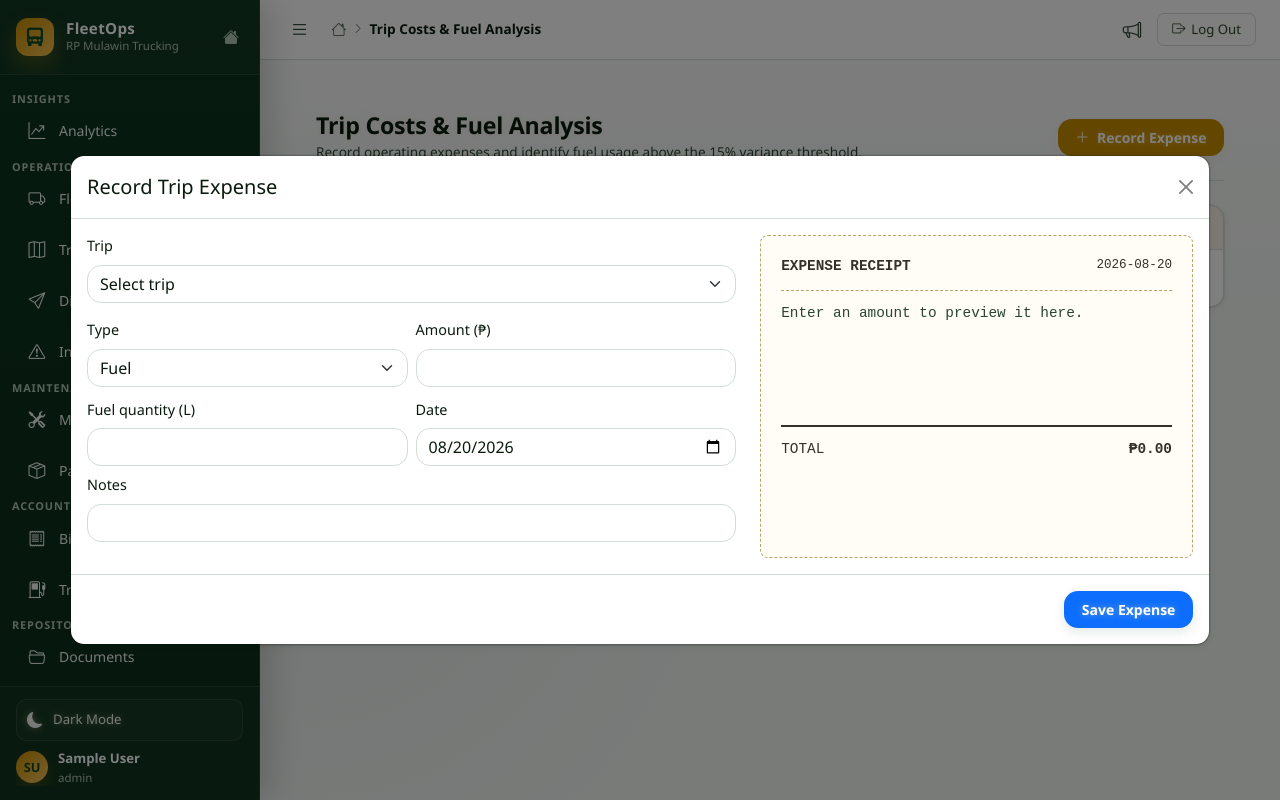
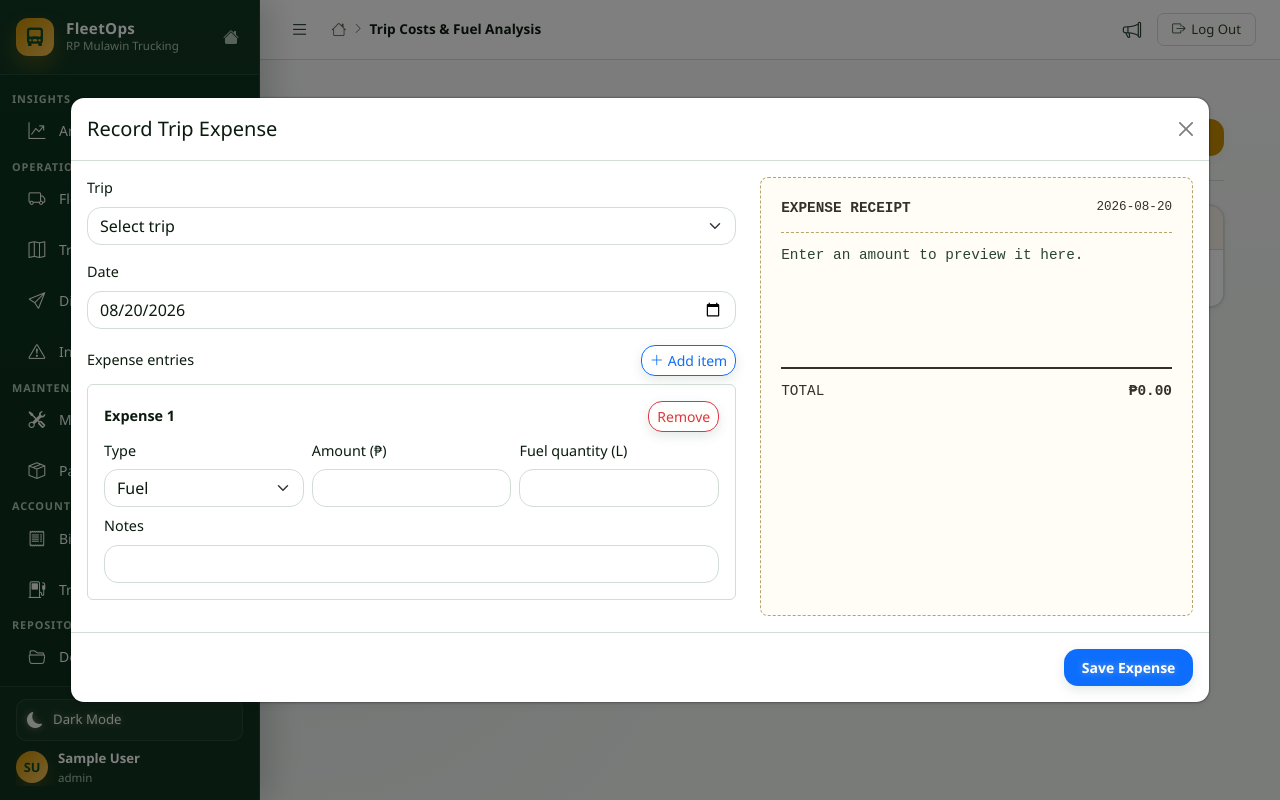
Before and after one commit to space-boy09195/mulawin_fleetops, a PHP site: page /pages/trip_costs.php in a window 1280 px wide, after a click on "Record Expense". Run offline with PHP 8.4, Linux system fonts and the light colour scheme; the visitor is signed in with stand-in values (Sample User, id 1); tables that the repository leaves empty or names only in its code hold one stand-in row (values such as "Sample post").

Commit message:
Added: A "+" button on the trip costs, so tha user can add multiple expenses not just one like before.

```diff
--- a/pages/trip_costs.php
+++ b/pages/trip_costs.php
@@ -133,14 +133,16 @@ function expectedFuel(array $row): float {
       <div class="modal-header"><h5 class="modal-title" id="expenseModalTitle">Record Trip Expense</h5><button type="button" class="btn-close" data-bs-dismiss="modal"></button></div>
       <div class="modal-body expense-receipt-layout">
         <div class="expense-entry-panel">
-        <input type="hidden" name="action" value="create_expense">
-        <input type="hidden" name="expense_id" value="">
-        <div class="mb-3"><label class="form-label">Trip</label><select name="trip_id" class="form-select" required><option value="">Select trip</option><?php foreach ($trips as $trip): ?><option value="<?= $trip['trip_id'] ?>"><?= htmlspecialchars($trip['trip_number'] . ' — ' . $trip['plate_number']) ?></option><?php endforeach; ?></select></div>
-        <div class="row g-2"><div class="col-md-6"><label class="form-label">Type</label><select name="expense_type" id="expenseType" class="form-select" required><option>Fuel</option><option>Toll</option><option>Driver Allowance</option><option>Other</option></select></div><div class="col-md-6"><label class="form-label">Amount (₱)</label><input name="amount" id="expenseAmount" type="number" min="0.01" step="0.01" class="form-control" required></div></div>
-        <div id="otherDescriptionWrap" class="mt-2 d-none"><label class="form-label">What is it?</label><input name="other_description" id="otherDescription" class="form-control" maxlength="255" placeholder="Describe this expense"></div>
-        <div class="row g-2 mt-1"><div class="col-md-6"><label class="form-label">Fuel quantity (L)</label><input name="quantity" id="expenseQuantity" type="number" min="0.01" step="0.01" class="form-control"></div><div class="col-md-6"><label class="form-label">Date</label><input name="expense_date" id="expenseDate" type="date" value="<?= date('Y-m-d') ?>" min="<?= date('Y-m-d') ?>" class="form-control" required></div></div>
-        <div class="mt-2"><label class="form-label">Notes</label><input name="notes" class="form-control" maxlength="255"></div>
-        <div id="expenseMessage" class="mt-3"></div>
+          <input type="hidden" name="action" value="create_expense">
+          <input type="hidden" name="expense_id" value="">
+          <div class="mb-3"><label class="form-label">Trip</label><select name="trip_id" class="form-select" required><option value="">Select trip</option><?php foreach ($trips as $trip): ?><option value="<?= $trip['trip_id'] ?>"><?= htmlspecialchars($trip['trip_number'] . ' — ' . $trip['plate_number']) ?></option><?php endforeach; ?></select></div>
+          <div class="row g-2 mb-3"><div class="col-md-12"><label class="form-label">Date</label><input name="expense_date" id="expenseDate" type="date" value="<?= date('Y-m-d') ?>" min="<?= date('Y-m-d') ?>" class="form-control" required></div></div>
+          <div class="d-flex justify-content-between align-items-center mb-2">
+            <label class="form-label mb-0">Expense entries</label>
+            <button type="button" id="addExpenseRow" class="btn btn-sm btn-outline-primary"><i class="bi bi-plus-lg me-1"></i>Add item</button>
+          </div>
+          <div id="expenseRows" class="d-grid gap-3"></div>
+          <div id="expenseMessage" class="mt-3"></div>
         </div>
         <aside class="expense-receipt" aria-label="Expense receipt preview">
           <div class="receipt-heading"><span>EXPENSE RECEIPT</span><small id="receiptDate"><?= date('Y-m-d') ?></small></div>
@@ -154,27 +156,131 @@ function expectedFuel(array $row): float {
 </div>
 <script>
 const expenseForm = document.getElementById('expenseForm');
-const expenseType = document.getElementById('expenseType');
-const expenseAmount = document.getElementById('expenseAmount');
+const expenseRows = document.getElementById('expenseRows');
 const expenseDate = document.getElementById('expenseDate');
-const otherWrap = document.getElementById('otherDescriptionWrap');
 const receiptItems = document.getElementById('receiptItems');
 const receiptTotal = document.getElementById('receiptTotal');
+const addExpenseRowButton = document.getElementById('addExpenseRow');
 const escapeHtml = (value) => String(value ?? '').replace(/[&<>"']/g, (char) => ({'&': '&amp;', '<': '&lt;', '>': '&gt;', '"': '&quot;', "'": '&#039;'}[char]));
+
+function buildExpenseRow(index) {
+  const row = document.createElement('div');
+  row.className = 'expense-item border rounded p-3';
+  row.dataset.index = String(index);
+  row.innerHTML = `
+    <div class="d-flex justify-content-between align-items-center mb-2">
+      <span class="fw-semibold">Expense <span class="expense-row-number">${index + 1}</span></span>
+      <button type="button" class="btn btn-sm btn-outline-danger remove-expense-row">Remove</button>
+    </div>
+    <div class="row g-2">
+      <div class="col-md-4"><label class="form-label">Type</label><select name="expenses[${index}][expense_type]" class="form-select expense-item-type" required><option>Fuel</option><option>Toll</option><option>Driver Allowance</option><option>Other</option></select></div>
+      <div class="col-md-4"><label class="form-label">Amount (₱)</label><input name="expenses[${index}][amount]" type="number" min="0.01" step="0.01" class="form-control expense-item-amount" required></div>
+      <div class="col-md-4 expense-item-quantity-wrap"><label class="form-label">Fuel quantity (L)</label><input name="expenses[${index}][quantity]" type="number" min="0.01" step="0.01" class="form-control expense-item-quantity"></div>
+    </div>
+    <div class="expense-item-other-wrap mt-2 d-none"><label class="form-label">What is it?</label><input name="expenses[${index}][other_description]" class="form-control expense-item-other-description" maxlength="255" placeholder="Describe this expense"></div>
+    <div class="mt-2"><label class="form-label">Notes</label><input name="expenses[${index}][notes]" class="form-control expense-item-notes" maxlength="255"></div>
+  `;
+
+  const typeSelect = row.querySelector('.expense-item-type');
+  const quantityWrap = row.querySelector('.expense-item-quantity-wrap');
+  const otherWrap = row.querySelector('.expense-item-other-wrap');
+  const otherDescription = row.querySelector('.expense-item-other-description');
+  const amountInput = row.querySelector('.expense-item-amount');
+  const removeButton = row.querySelector('.remove-expense-row');
+
+  const syncTypeFields = () => {
+    const isOther = typeSelect.value === 'Other';
+    const isFuel = typeSelect.value === 'Fuel';
+    otherWrap.classList.toggle('d-none', !isOther);
+    quantityWrap.classList.toggle('d-none', !isFuel);
+    if (!isFuel) row.querySelector('.expense-item-quantity').value = '';
+    if (!isOther) otherDescription.value = '';
+  };
+
+  typeSelect.addEventListener('change', syncTypeFields);
+  amountInput.addEventListener('input', updateReceipt);
+  [otherDescription, expenseDate].forEach((el) => el && el.addEventListener('input', updateReceipt));
+  removeButton.addEventListener('click', () => {
+    if (document.querySelectorAll('.expense-item').length > 1) {
+      row.remove();
+      updateExpenseRowNumbers();
+      updateReceipt();
+    }
+  });
+
+  syncTypeFields();
+  return row;
+}
+
+function updateExpenseRowNumbers() {
+  document.querySelectorAll('.expense-item').forEach((row, index) => {
+    row.querySelector('.expense-row-number').textContent = index + 1;
+    const typeSelect = row.querySelector('.expense-item-type');
+    const amountInput = row.querySelector('.expense-item-amount');
+    const quantityInput = row.querySelector('.expense-item-quantity');
+    const otherInput = row.querySelector('.expense-item-other-description');
+    const notesInput = row.querySelector('.expense-item-notes');
+    if (typeSelect) typeSelect.name = `expenses[${index}][expense_type]`;
+    if (amountInput) amountInput.name = `expenses[${index}][amount]`;
+    if (quantityInput) quantityInput.name = `expenses[${index}][quantity]`;
+    if (otherInput) otherInput.name = `expenses[${index}][other_description]`;
+    if (notesInput) notesInput.name = `expenses[${index}][notes]`;
+  });
+}
+
+function addExpenseRow() {
+  const index = document.querySelectorAll('.expense-item').length;
+  expenseRows.appendChild(buildExpenseRow(index));
+  updateExpenseRowNumbers();
+  updateReceipt();
+}
+
 function updateReceipt() {
-  const type = expenseType.value === 'Other' && document.getElementById('otherDescription').value.trim()
-    ? document.getElementById('otherDescription').value.trim() : expenseType.value;
-  const amount = Number(expenseAmount.value || 0);
+  const entries = [...document.querySelectorAll('.expense-item')].map((row) => {
+    const type = row.querySelector('.expense-item-type').value;
+    const amount = Number(row.querySelector('.expense-item-amount').value || 0);
+    const customLabel = type === 'Other' ? (row.querySelector('.expense-item-other-description').value.trim() || 'Other') : type;
+    return { type: customLabel, amount };
+  }).filter((entry) => entry.amount > 0);
+
   document.getElementById('receiptDate').textContent = expenseDate.value || '—';
-  receiptItems.innerHTML = amount > 0 ? `<div class="receipt-line"><span>${escapeHtml(type || 'Expense')}</span><strong>₱${amount.toLocaleString(undefined, {minimumFractionDigits: 2})}</strong></div>` : '<div class="text-muted">Enter an amount to preview it here.</div>';
-  receiptTotal.textContent = `₱${amount.toLocaleString(undefined, {minimumFractionDigits: 2})}`;
+  if (!entries.length) {
+    receiptItems.innerHTML = '<div class="text-muted">Enter an amount to preview it here.</div>';
+    receiptTotal.textContent = '₱0.00';
+    return;
+  }
+
+  const total = entries.reduce((sum, entry) => sum + entry.amount, 0);
+  receiptItems.innerHTML = entries.map((entry) => `
+    <div class="receipt-line"><span>${escapeHtml(entry.type || 'Expense')}</span><strong>₱${entry.amount.toLocaleString(undefined, {minimumFractionDigits: 2})}</strong></div>
+  `).join('');
+  receiptTotal.textContent = `₱${total.toLocaleString(undefined, {minimumFractionDigits: 2})}`;
 }
-expenseType.addEventListener('change', () => { otherWrap.classList.toggle('d-none', expenseType.value !== 'Other'); updateReceipt(); });
-[expenseAmount, expenseDate, document.getElementById('otherDescription')].forEach((el) => el.addEventListener('input', updateReceipt));
+
+addExpenseRowButton.addEventListener('click', addExpenseRow);
+expenseDate.addEventListener('input', updateReceipt);
 expenseForm.addEventListener('submit', async function (event) {
   event.preventDefault();
+  const rows = [...document.querySelectorAll('.expense-item')];
+  if (!rows.length) {
+    document.getElementById('expenseMessage').innerHTML = '<div class="alert alert-danger">Add at least one expense entry.</div>';
+    return;
+  }
+  const validEntries = rows.filter((row) => {
+    const type = row.querySelector('.expense-item-type').value;
+    const amount = Number(row.querySelector('.expense-item-amount').value || 0);
+    const quantity = row.querySelector('.expense-item-quantity');
+    const other = row.querySelector('.expense-item-other-description');
+    return type && amount > 0 && (!quantity || Number(quantity.value || 0) > 0 || type !== 'Fuel') && (type !== 'Other' || other.value.trim());
+  });
+
+  if (validEntries.length !== rows.length) {
+    document.getElementById('expenseMessage').innerHTML = '<div class="alert alert-danger">Every expense needs a valid type and amount, and fuel entries require liters.</div>';
+    return;
+  }
+
   const response = await fetch(this.action, { method: 'POST', body: new URLSearchParams(new FormData(this)) });
-   const result = await response.json();
+  const result = await response.json();
   document.getElementById('expenseMessage').innerHTML = '<div class="alert alert-' + (result.success ? 'success' : 'danger') + '">' + result.message + '</div>';
   if (result.success) setTimeout(() => window.location.reload(), 700);
 });
@@ -207,16 +313,29 @@ document.addEventListener('click', (event) => {
   const button = event.target.closest('.edit-expense-btn');
   if (!button) return;
   const expense = JSON.parse(button.dataset.expense);
-  Object.entries({expense_id: expense.expense_id, trip_id: expense.trip_id, expense_type: expense.expense_type, amount: expense.amount, quantity: expense.quantity || '', other_description: expense.other_description || '', expense_date: expense.expense_date, notes: expense.notes || ''}).forEach(([name, value]) => expenseForm.elements[name].value = value);
+  expenseRows.innerHTML = '';
+  const row = buildExpenseRow(0);
+  row.querySelector('.expense-item-type').value = expense.expense_type;
+  row.querySelector('.expense-item-amount').value = expense.amount;
+  row.querySelector('.expense-item-quantity').value = expense.quantity || '';
+  row.querySelector('.expense-item-other-description').value = expense.other_description || '';
+  row.querySelector('.expense-item-notes').value = expense.notes || '';
+  row.querySelector('.remove-expense-row').style.display = 'none';
+  row.querySelector('.expense-item-type').dispatchEvent(new Event('change'));
+  expenseRows.appendChild(row);
+  expenseForm.elements.trip_id.value = expense.trip_id;
+  expenseForm.elements.expense_date.value = expense.expense_date;
+  expenseForm.elements.expense_id.value = expense.expense_id;
   expenseForm.elements.action.value = 'update_expense';
   expenseDate.removeAttribute('min');
   document.getElementById('expenseModalTitle').textContent = 'Edit Trip Expense';
   document.getElementById('expenseSubmitText').textContent = 'Update Expense';
-  otherWrap.classList.toggle('d-none', expense.expense_type !== 'Other');
   updateReceipt();
   bootstrap.Modal.getOrCreateInstance(document.getElementById('expenseModal')).show();
 });
 document.getElementById('expenseModal').addEventListener('hidden.bs.modal', () => {
+  expenseRows.innerHTML = '';
+  addExpenseRow();
   expenseForm.reset();
   expenseForm.elements.action.value = 'create_expense';
   expenseForm.elements.expense_id.value = '';
@@ -224,8 +343,12 @@ document.getElementById('expenseModal').addEventListener('hidden.bs.modal', () =
   expenseDate.value = '<?= date('Y-m-d') ?>';
   document.getElementById('expenseModalTitle').textContent = 'Record Trip Expense';
   document.getElementById('expenseSubmitText').textContent = 'Save Expense';
-  otherWrap.classList.add('d-none');
+  document.getElementById('expenseMessage').innerHTML = '';
   updateReceipt();
 });
+
+expenseRows.innerHTML = '';
+addExpenseRow();
+updateReceipt();
 </script>
 <?php layoutFoot(); ?>
```
Also changed, not shown: ajax/trip_costs_handler.php (+76 -15 lines).
